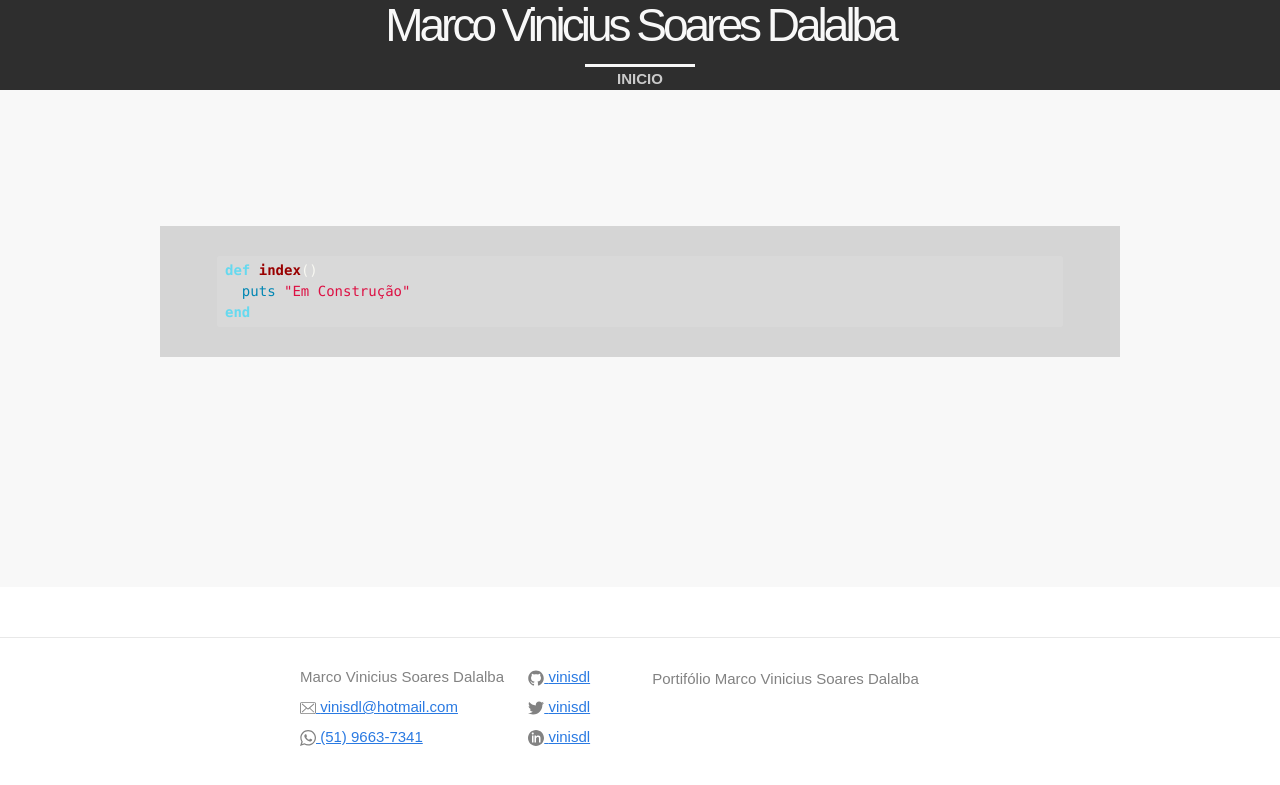
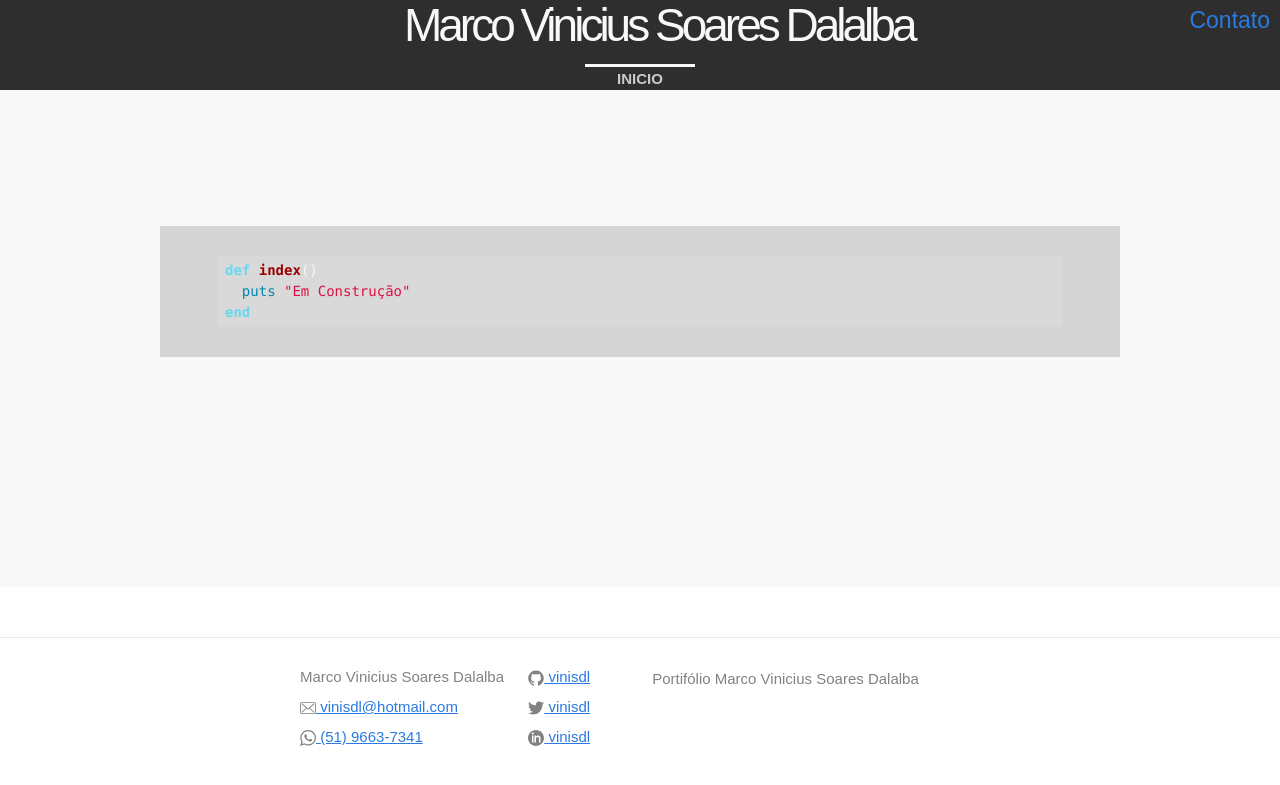
Before and after one commit to vinisdl/vinisdl.github.io, a Jekyll site: the page built from index.html, in a window 1280 px wide. Shown: the top 785 px of the page. Built offline with Jekyll 4.4.1, drawn with Linux system fonts in a browser that asks for light colours.

Commit message:
add contact link to footer

```diff
--- a/_includes/footer.html
+++ b/_includes/footer.html
@@ -1,6 +1,6 @@
 <footer class="site-footer">
 
-  <div class="wrapper">
+  <div id="footer-info" class="wrapper">
     <div class="footer-col-wrapper">
       <div class="footer-col footer-col-1">
         <ul class="contact-list">
--- a/_includes/header.html
+++ b/_includes/header.html
@@ -1,11 +1,18 @@
 <header class="site-header">
 
-  <nav><ul>
-      <h1>{% if page.title %}{{ page.title | escape }}{% else %}{{ site.title | escape }}{% endif %}</h1>
-      {% for node in site.posts reversed %}
-        {% capture id %}{{ node.id | split: '/' | last }}{% endcapture %}
-        <li class="p-{{node.style}}"><a href="#{{id}}">{{node.title}}</a></li>
-      {% endfor %}
-    </ul></nav>
+	<nav>
+		<a id="contact" href="#footer-info"> Contato </a>
+		<ul>
+
+			<div>
+				<h1 style="margin-left: 10%;">{% if page.title %}{{ page.title | escape }}{% else %}{{ site.title | escape }}{% endif %}</h1>
+
+			</div>
+			{% for node in site.posts reversed %}
+				{% capture id %}{{ node.id | split: '/' | last }}{% endcapture %}
+				<li class="p-{{node.style}}"><a href="#{{id}}">{{node.title}}</a></li>
+			{% endfor %}
+		</ul>
+	</nav>
 
 </header>
--- a/css/site.css
+++ b/css/site.css
@@ -887,3 +887,11 @@ nav ul li:hover, nav ul li.active {
     column-count:         2;
   }
 }
+
+#contact {
+    font-size: 23px;
+    float: right;
+    padding-right: 10px;
+    padding-top: 10px;
+    text-decoration: none
+}
```
